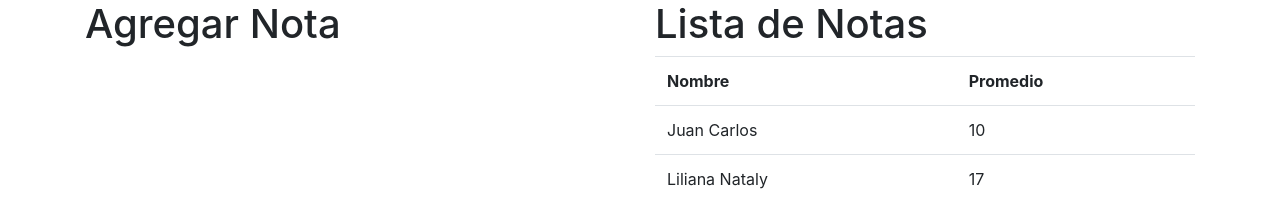
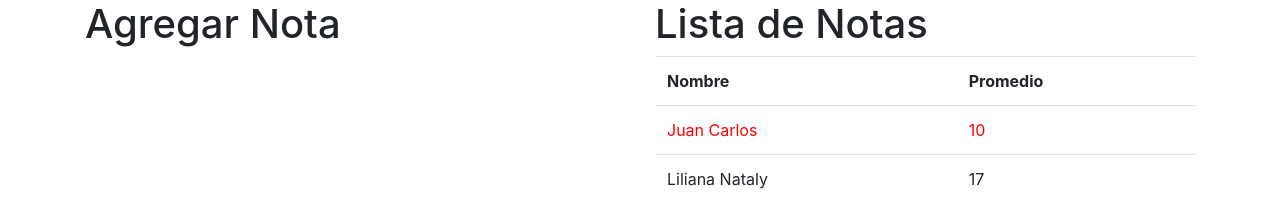
Before and after one commit to JuanjoDuke/CourseVueJs, a plain HTML site: page index.html in a window 1280 px wide. Shown: the top 201 px of the page. Drawn offline with nearby package versions, Linux system fonts and the light colour scheme.

Commit message:
change the states

```diff
--- a/index.html
+++ b/index.html
@@ -21,7 +21,7 @@
                             <th>Nombre</th>
                             <th>Promedio</th>
                         </tr>
-                        <tr v-for="item in lista">
+                        <tr v-for="item in lista" v-bind:style="item.status==false?'color:red':''">
                             <td v-text="item.name"></td>
                             <td v-text="item.average"></td>
                         </tr>
--- a/js/principal.js
+++ b/js/principal.js
@@ -3,8 +3,8 @@ var app=new Vue({
     data:{
         lista : [
             {name:'Juan Carlos',average:'10',status: false},
-            {name:'Liliana Nataly',average:'17',status: false},
-            {name:'Luis Alberto',average:'18',status: false}
+            {name:'Liliana Nataly',average:'17',status: true},
+            {name:'Luis Alberto',average:'18',status: true}
         ],
     }
 })
```
